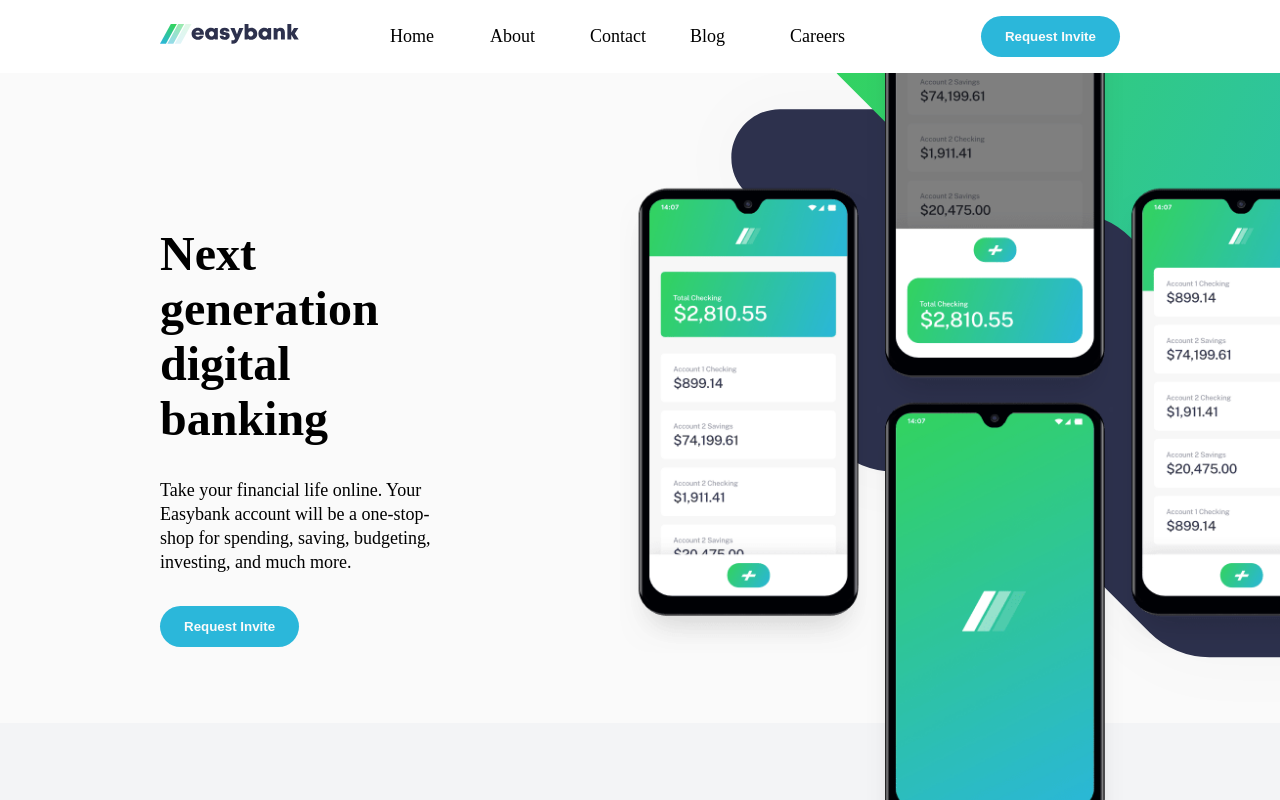
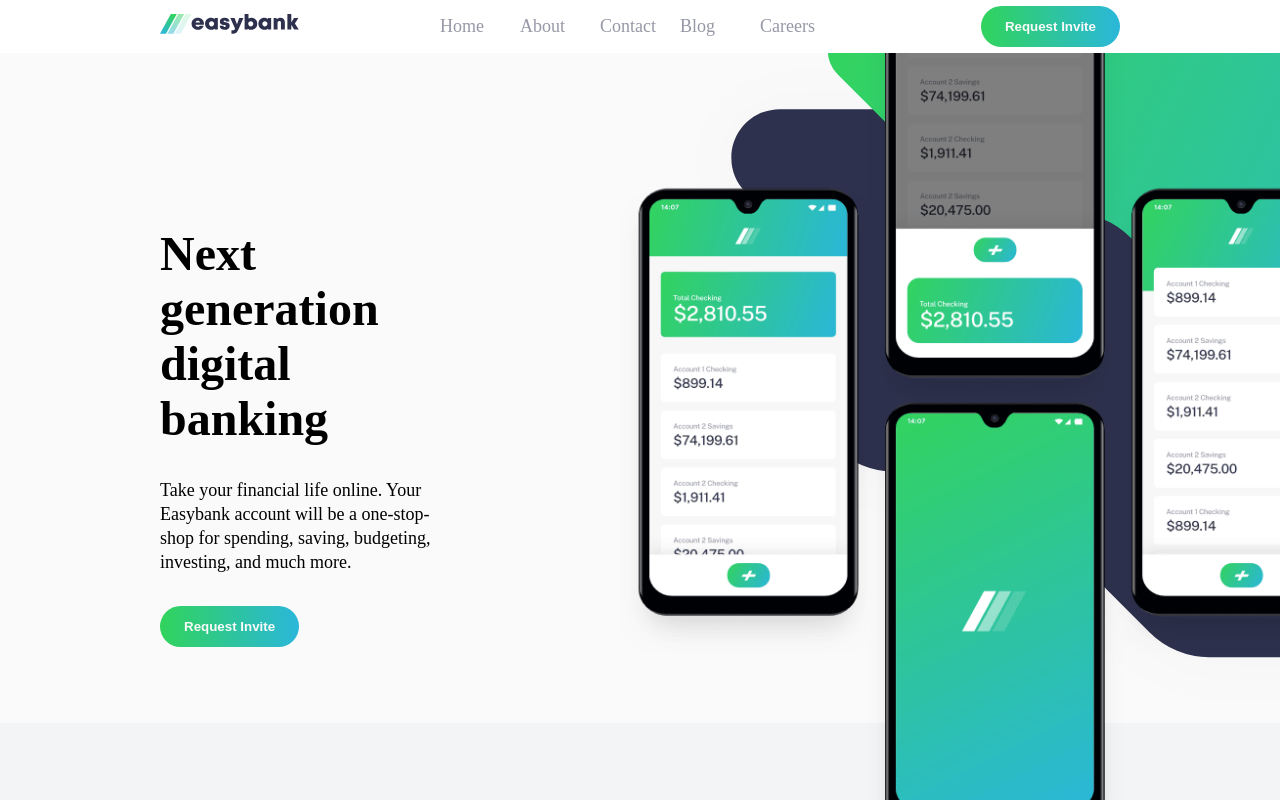
Before and after one commit to josephmadras/easy-bank-landing-page, a plain HTML site: page index.html in a window 1280 px wide. Shown: the top 800 px of the page. Drawn offline with Linux system fonts and the light colour scheme.

Commit message:
style: add a linear gradient backgroung image to Request button

```diff
--- a/index.html
+++ b/index.html
@@ -28,7 +28,7 @@
         justify-content: space-between;
         align-items: center;
 
-        padding: 1rem 10rem;
+        padding: 0rem 10rem;
         width: 100%;
         background-color: hsl(0, 0%, 100%);
         position: fixed;
@@ -41,12 +41,20 @@
       }
 
       header nav ul li {
-        width: 100px;
+        width: 80px;
+        padding: 1rem 0;
+        box-sizing: border-box;
       }
 
       header ul li a {
         text-decoration: none;
-        color: black;
+        color: hsl(233, 8%, 62%);
+        padding: 1rem 0;
+      }
+      header ul li a:hover {
+        /* font-weight: 600; */
+        color: #000;
+        border-bottom: 3px solid hsl(136, 65%, 51%);
       }
 
       button.request-invite {
@@ -55,7 +63,15 @@
         border-radius: 1.5rem;
         font-weight: 700;
         color: hsl(0, 0%, 98%);
-        background-color: hsl(192, 70%, 51%);
+        background-image: linear-gradient(
+          to left,
+          hsl(192, 70%, 51%),
+          hsl(136, 65%, 51%)
+        );
+        transition: 0.6s;
+      }
+      button.request-invite:hover {
+        cursor: pointer;
       }
 
       main > div:first-child {
@@ -134,9 +150,17 @@
         border-radius: 10px;
         overflow: hidden;
       }
+      section.latest-articles .card:hover {
+        cursor: pointer;
+      }
       section.latest-articles .card h3 {
         padding: 1.5rem 0;
+        transition: 0.5s;
       }
+      section.latest-articles .card:hover h3 {
+        color: hsl(136, 65%, 51%);
+      }
+
       section.latest-articles .card .description {
         padding: 25px;
       }
@@ -169,6 +193,12 @@
       footer .links ul a {
         text-decoration: none;
         color: hsl(220, 16%, 96%);
+        transition: 0.5s;
+      }
+      footer .links ul a:hover {
+        /* text-decoration: none;
+        color: hsl(220, 16%, 96%); */
+        color: hsl(136, 65%, 51%);
       }
 
       footer .copyright-container div:first-child {
```
